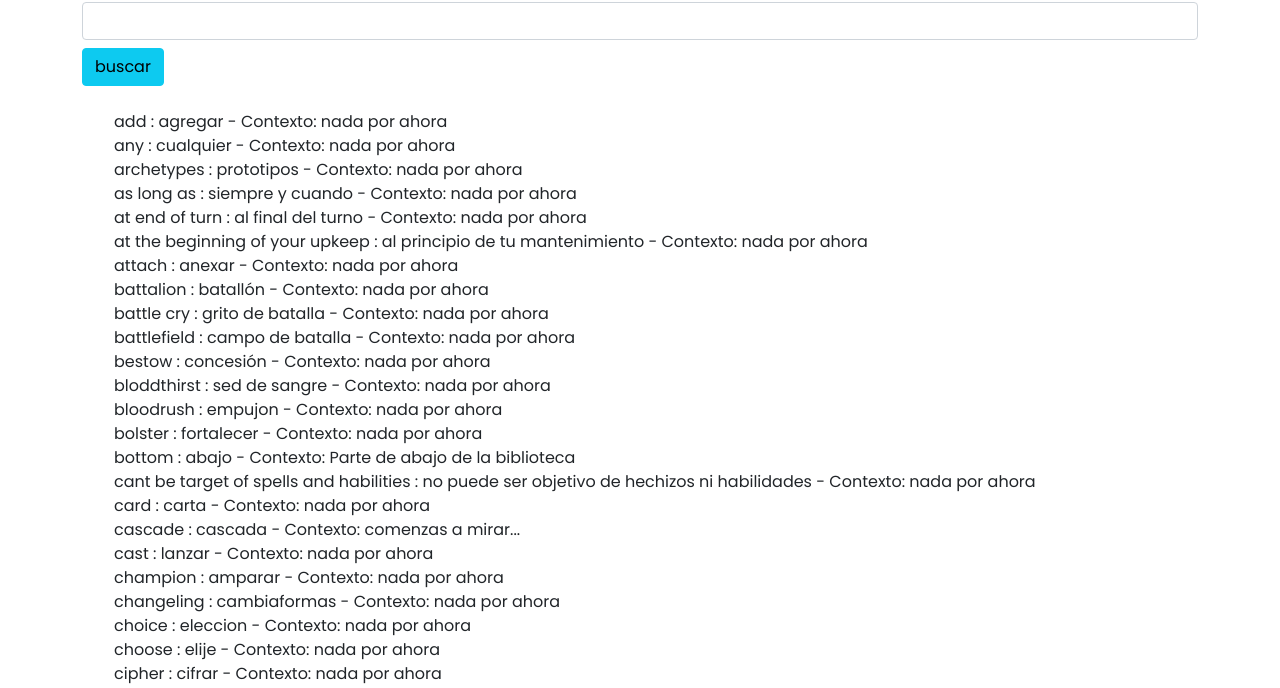
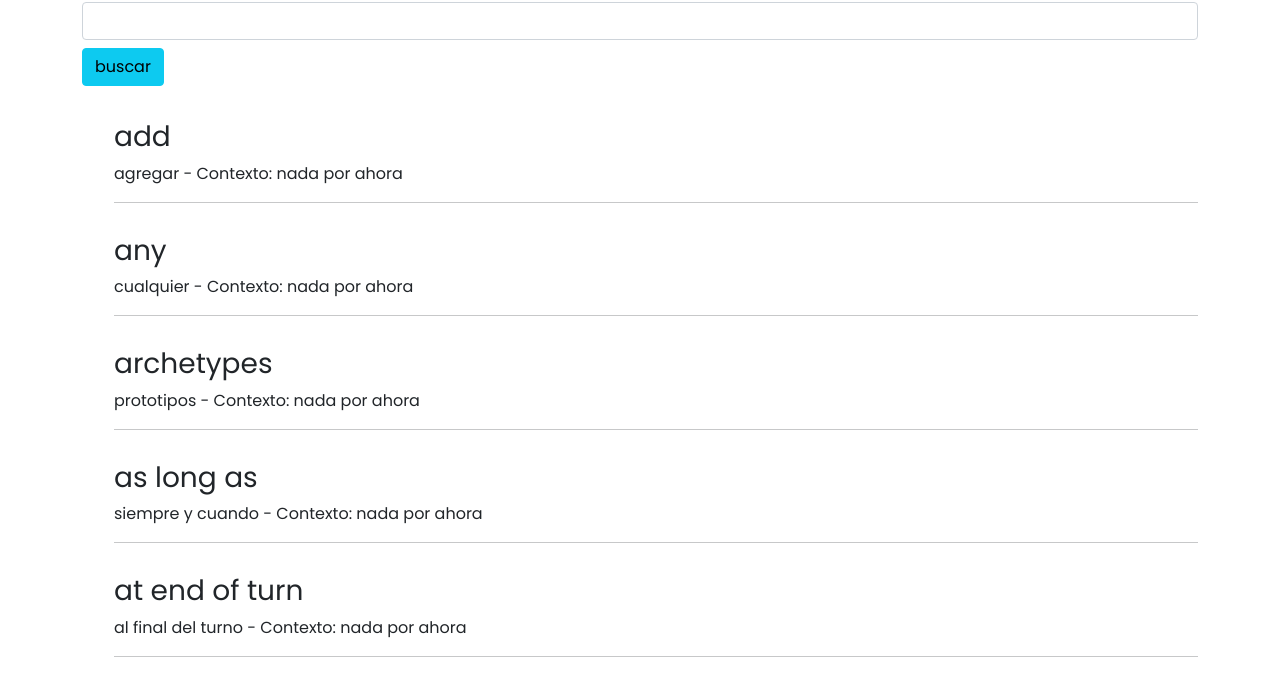
Before and after one commit to virujas/mtgdiccionario, a plain HTML site: page index.html in a window 1280 px wide. Shown: the part 102-790 px from the top of the page. Drawn offline with Linux system fonts and the light colour scheme.

Commit message:
Diccionario ALPHA V0.0.2

```diff
--- a/assets/css/style.css
+++ b/assets/css/style.css
@@ -32,3 +32,7 @@ ul{
   text-decoration: none;
   list-style: none;
 }
+
+li{
+  padding: 10px 0px 5px 0px
+}
--- a/js/script.js
+++ b/js/script.js
@@ -199,7 +199,8 @@ const filtrar = ()=>{
         if(nombre.indexOf(texto) !== -1){
             resultado.innerHTML += `
             <li>
-            ${palabra.nombre} : ${palabra.significado} - ${palabra.contexto}
+            <h3>${palabra.nombre}</h3> ${palabra.significado} - ${palabra.contexto}
+            <hr>
             </li>
             `
         }
```
